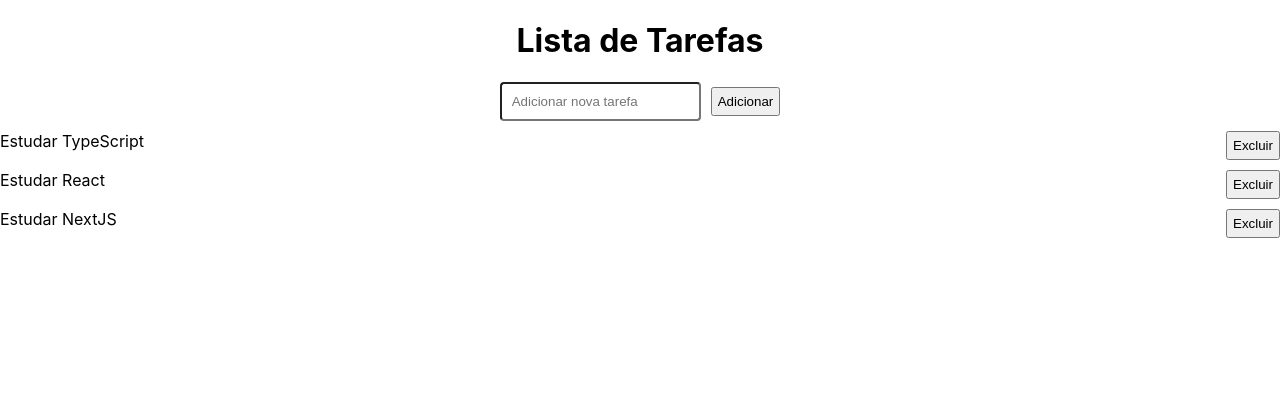
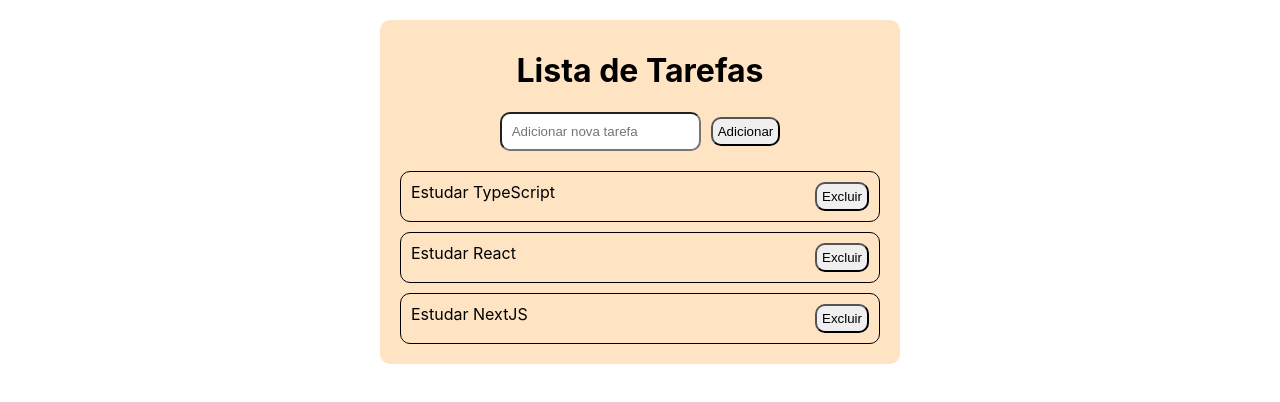
Before and after one commit to AndreLMachado/new-project-ts, a React (Create React App) app in the folder meu-app/: page /todos in a window 1280 px wide. Shown: the top 402 px of the page. Built offline with nearby package versions, Linux system fonts and the light colour scheme; data requests are answered from the project's data file.

Commit message:
updating stylization

```diff
--- a/meu-app/src/styles/app.css
+++ b/meu-app/src/styles/app.css
@@ -1,22 +1,35 @@
 .App {
     text-align: center;
     margin-top: 20px;
+    justify-content: center;
+    display: flex;
+  }
+
+  .page {
+    width: 500px;
+    background-color: bisque;
+    padding: 10px;
+    border-radius: 10px;
   }
 
   .todo-item {
     display: flex;
     justify-content: space-between;
-    margin-bottom: 10px;
+    margin: 10px;
+    border: 1px black solid;
+    border-radius: 10px;
+    padding: 10px;
   }
 
   button {
     margin-left: 10px;
     padding: 5px;
     cursor: pointer;
+    border-radius: 10px;
   }
 
   input {
     padding: 10px;
     margin-bottom: 10px;
-    border-radius: 4px;
+    border-radius: 10px;
   }
```
